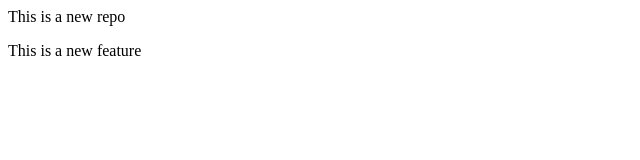
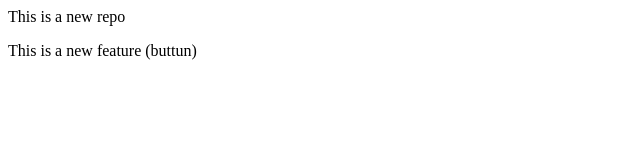
Before and after one commit to Bishnu079b/Local-Repo, a plain HTML site: page index.html in a window 1280 px wide. Shown: the full height of the page, 0-640 px from the left. Drawn offline with Linux system fonts and the light colour scheme.

Commit message:
Add buttun

```diff
--- a/index.html
+++ b/index.html
@@ -1,2 +1,2 @@
 <p>This is a new repo</p>
-<p>This is a new feature</p>
+<p>This is a new feature (buttun) </p>
```
